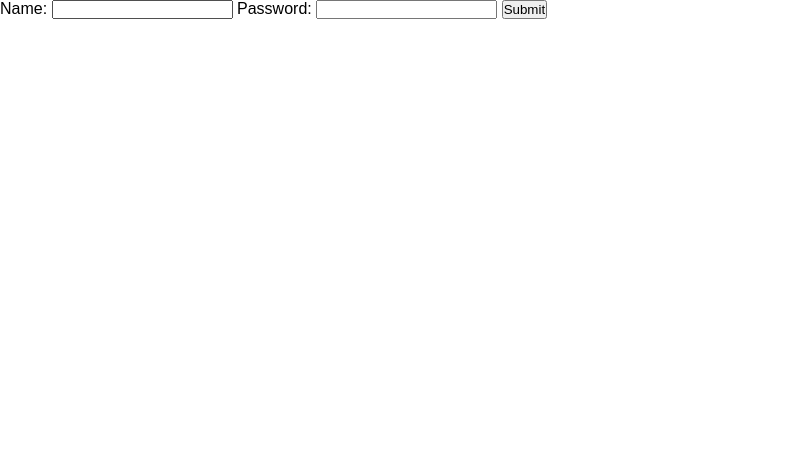
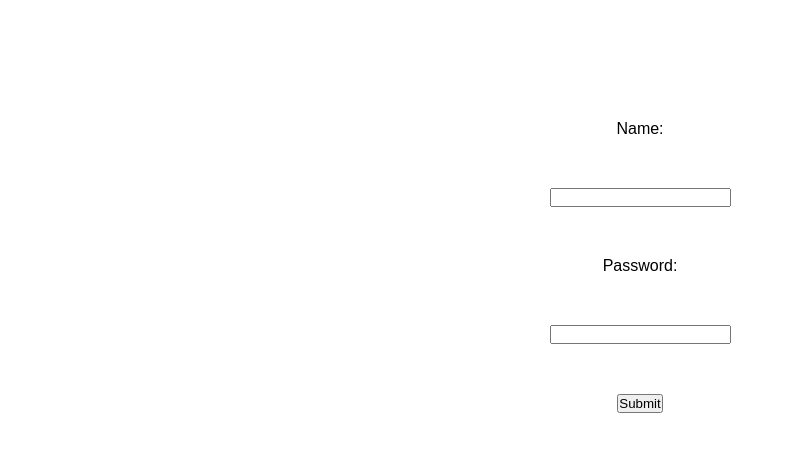
Before and after one commit to Schollar/Morecookieswarmup, a plain HTML site: page index.html in a window 1280 px wide. Shown: the whole page, without its empty margins (0-793 px from the left). Drawn offline with nearby package versions, Linux system fonts and the light colour scheme; files that its build step writes are made by us from their sources.

Commit message:
Code Cleanup and some styling done

```diff
--- a/css/style.scss
+++ b/css/style.scss
@@ -1,3 +1,11 @@
-@import 'global';
-@import 'header';
-@import 'footer';
+@import "global";
+@import "header";
+@import "footer";
+
+form {
+    display: grid;
+    place-items: center;
+    row-gap: 50px;
+    position: relative;
+    top: 15vh;
+}
```
Also changed, not shown: js/app.js (+3 -5 lines), css/style.css (added), 1 other file.
